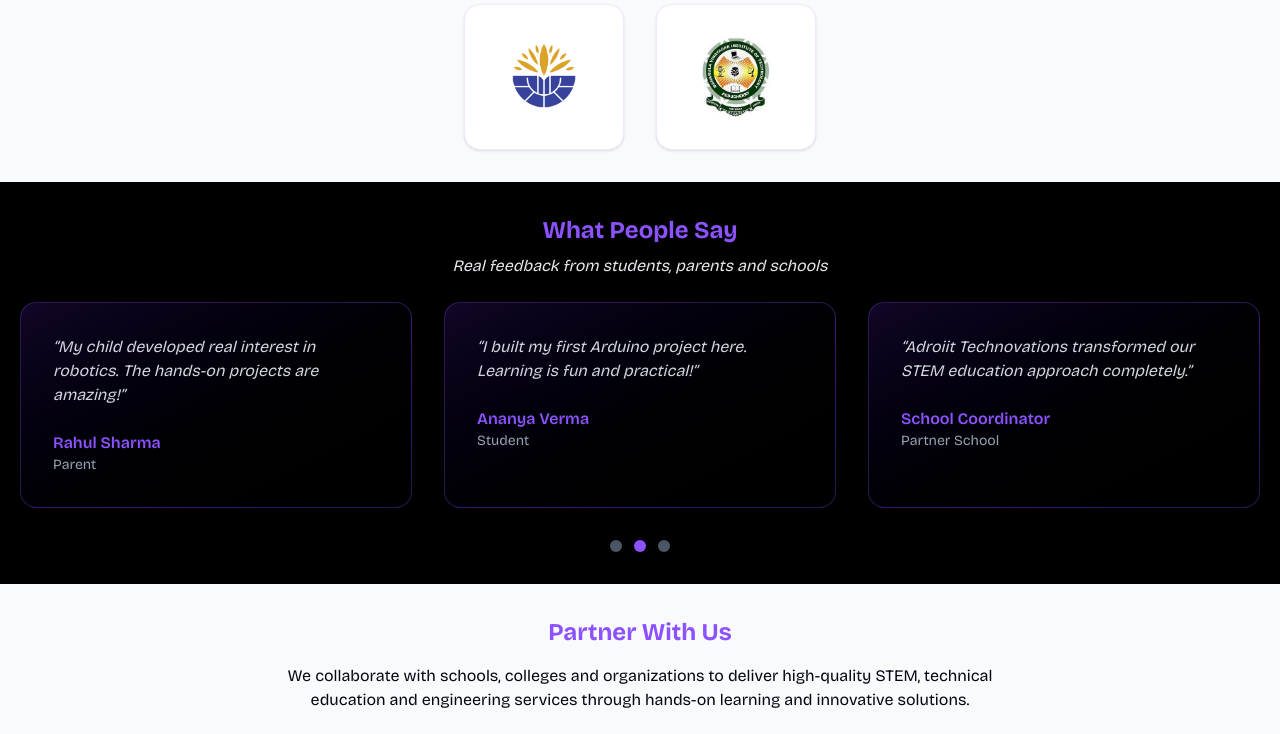
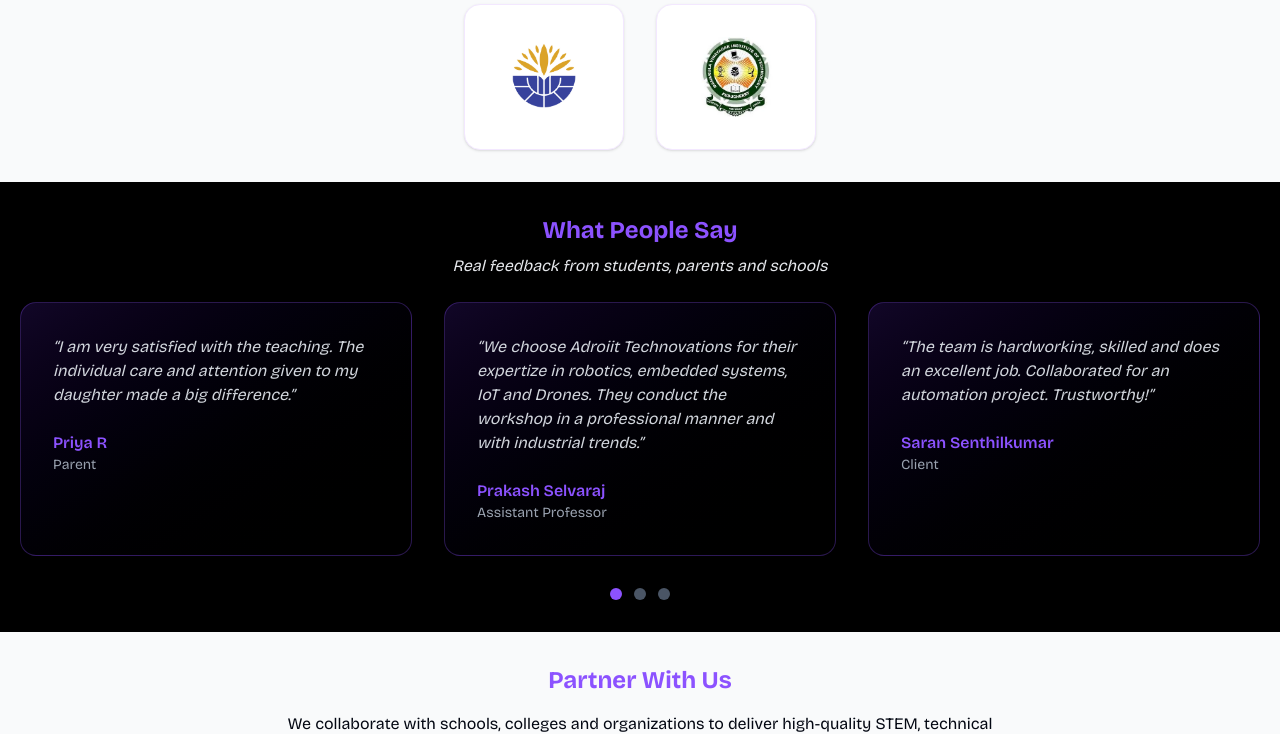
Before and after one commit to Adroiit-Technovations/adroiit-website, a Next.js app: page / in a window 1280 px wide. Shown: the part 1823-2557 px from the top of the page. Built offline with nearby package versions, Linux system fonts and the light colour scheme; no server answers.

Commit message:
Updated Hero Section & Testimonials

```diff
--- a/sections/Hero.tsx
+++ b/sections/Hero.tsx
@@ -91,8 +91,8 @@ export default function Hero() {
         className="mt-14 md:mt-12 grid grid-cols-2 md:grid-cols-4 gap-6 w-full max-w-5xl"
       >
         {[
-          { value: "5+", label: "Sessions" },
-          { value: "500+", label: "Students Empowered" },
+          { value: "20+", label: "Sessions" },
+          { value: "1200+", label: "Students Empowered" },
           { value: "10+", label: "Projects Completed" },
           { value: "5.0", label: "Google Rating" },
         ].map((item, i) => (
--- a/sections/Testimonials.tsx
+++ b/sections/Testimonials.tsx
@@ -9,48 +9,48 @@ const bricolage = Bricolage_Grotesque({ subsets: ["latin"] });
 const testimonials = [
   {
     name: "Priya R",
-    role: "Parent - 3D Printing Class",
+    role: "Parent",
     text: "I am very satisfied with the teaching. The individual care and attention given to my daughter made a big difference.",
   },
   {
-    name: "Hariharan",
-    role: "Parent - Robotics Class",
-    text: "Good place to go on with STEM Education and Robotics Courses.",
+    name: "Prakash Selvaraj",
+    role: "Assistant Professor",
+    text: "We choose Adroiit Technovations for their expertize in robotics, embedded systems, IoT and Drones. They conduct the workshop in a professional manner and with industrial trends.",
+  },
+  {
+    name: "Saran Senthilkumar",
+    role: "Client",
+    text: "The team is hardworking, skilled and does an excellent job. Collaborated for an automation project. Trustworthy!",
   },
   {
     name: "Shanmugapriya M",
     role: "Research & Development Intern",
-    text: "I built my first Arduino project here. Learning is fun and practical!",
+    text: "I built my first project here. Learning is fun and practical!",
   },
   {
-    name: "Rahul Sharma",
+    name: "Hariharan",
     role: "Parent",
-    text: "My child developed real interest in robotics. The hands-on projects are amazing!",
+    text: "Good place to go on with STEM Education and Robotics Courses.",
   },
   {
-    name: "Ananya Verma",
-    role: "Student",
-    text: "I built my first Arduino project here. Learning is fun and practical!",
+    name: "Mukundan Raman",
+    role: "Client",
+    text: "Adroiit Technovations became more than just a service provider—they became a strategic partner. Their guidance and technical support have been invaluable to our growth.",
   },
   {
-    name: "School Coordinator",
-    role: "Partner School",
-    text: "Adroiit Technovations transformed our STEM education approach completely.",
+    name: "Mohammad Suhail",
+    role: "Client",
+    text: "From planning to execution, the Adroiit Technovations team handled every aspect of our project with professionalism and commitment. We highly recommend their services.",
   },
   {
-    name: "Rahul Sharma",
+    name: "Anupriya Ramasamy",
     role: "Parent",
-    text: "My child developed real interest in robotics. The hands-on projects are amazing!",
+    text: "My child has developed a genuine interest in robotics, thanks to the instructors at Adroiit Technovations.",
   },
   {
-    name: "Ananya Verma",
-    role: "Student",
-    text: "I built my first Arduino project here. Learning is fun and practical!",
-  },
-  {
-    name: "School Coordinator",
-    role: "Partner School",
-    text: "Adroiit Technovations transformed our STEM education approach completely.",
+    name: "Kanmani",
+    role: "Parent",
+    text: "Highly recommended for parents looking to introduce their children to future technologies like robotics, drones and 3D printing",
   },
 ];
 
```
